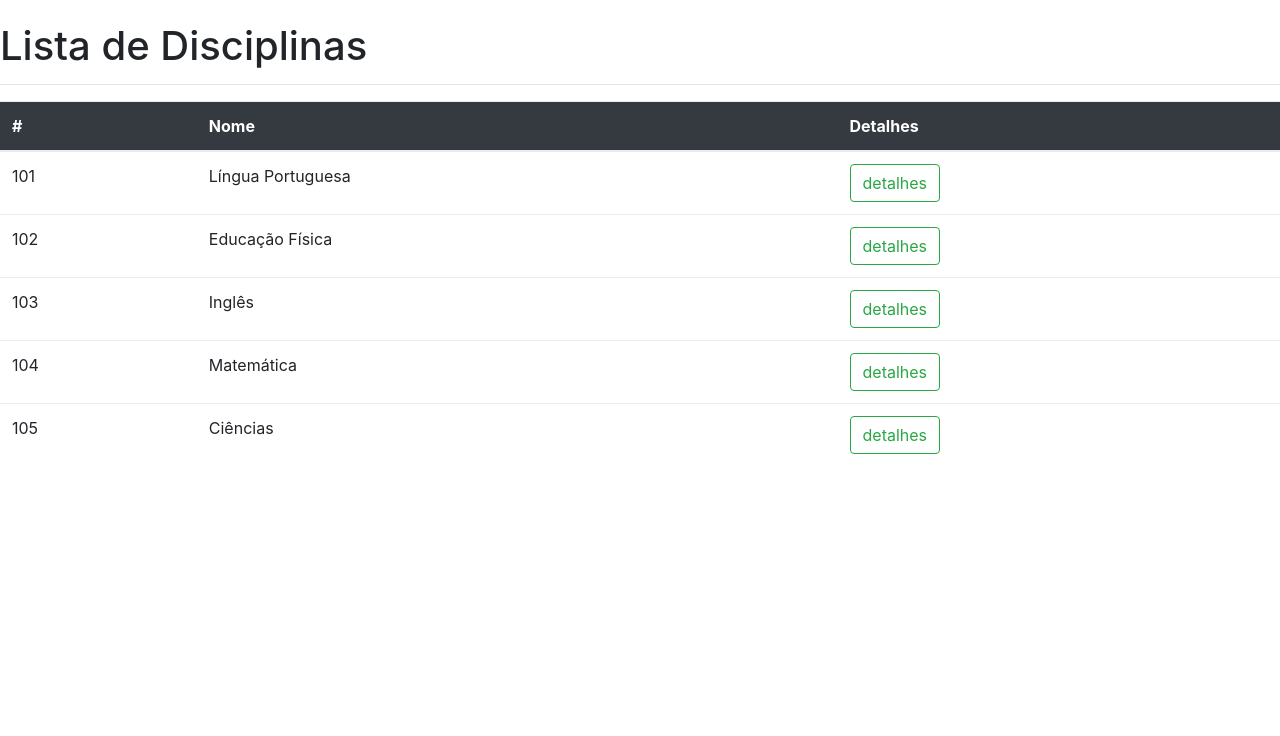
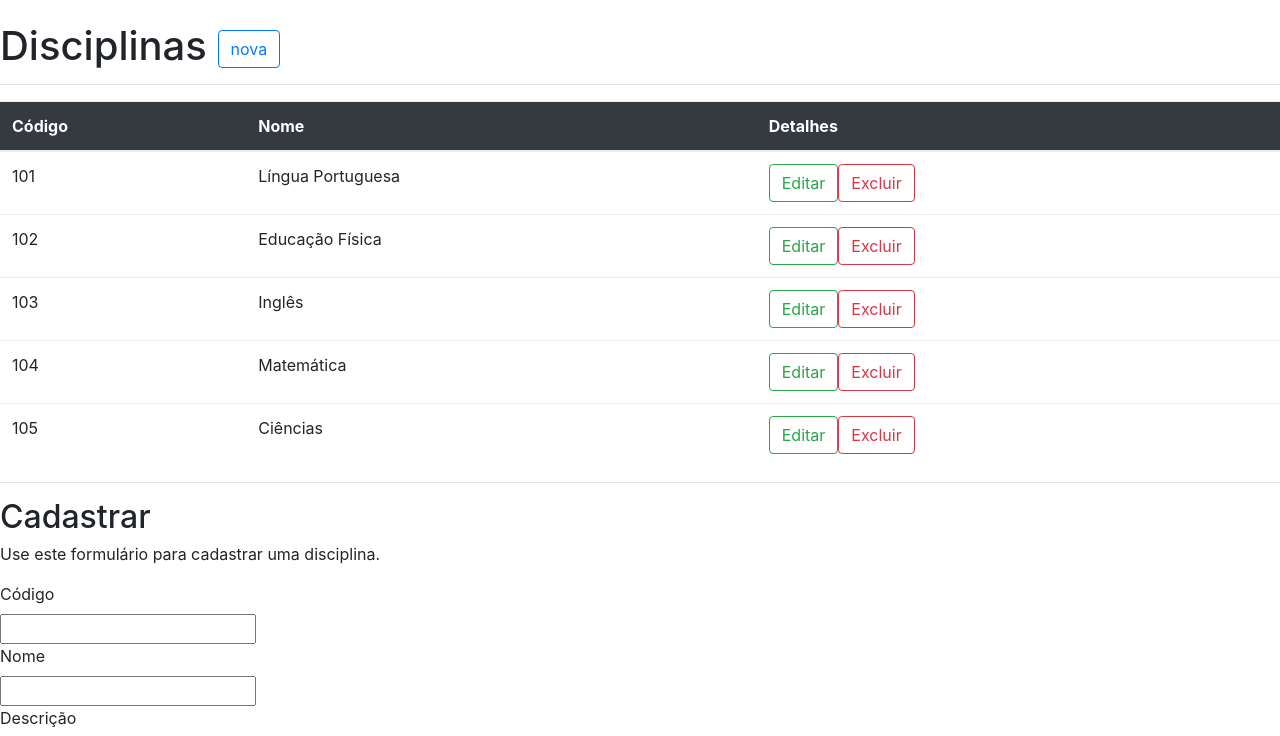
Before and after one commit to caramelloinfo/atividades-lpweb, an Angular app in the folder angular-app/: page / in a window 1280 px wide. Shown: the top 736 px of the page. Built offline with nearby package versions, Linux system fonts and the light colour scheme.

Commit message:
cadastrar e excluir

```diff
--- a/angular-app/src/app/app.component.html
+++ b/angular-app/src/app/app.component.html
@@ -1,4 +1,56 @@
 <!-- CRUD disciplina 05/03/2018 -->
+<br>
+<h1>Disciplinas
+  <button type="button" class="btn btn-outline-primary">nova</button>
+</h1>
+<hr>
+<table class="table">
+  <thead>
+    <tr class="bg-dark">
+      <th class="text-white">Código</th>
+      <th class="text-white">Nome</th>
+      <th class="text-white">Detalhes</th>
+    </tr>
+  </thead>
+  <tbody>
+    <tr *ngFor="let disciplina of disciplinas">
+      <td>{{disciplina.codigo}}</td>
+      <td>{{disciplina.nome}}</td>
+      <td>
+        <button type="button" class="btn btn-outline-success">Editar</button>
+        <button type="button" class="btn btn-outline-danger" (click)="excluir(disciplina)">Excluir</button>
+      </td>
+    </tr>
+  </tbody>
+</table>
+<hr>
+<h2>Cadastrar</h2>
+<p>Use este formulário para cadastrar uma disciplina.</p>
+<form #cadastro="ngForm" (submit)="salvar()">
+    <div>
+        <label for="nome">Código</label><br>
+        <input type="number" id="codigo" name="codigo" [(ngModel)]="codigo" required>
+    </div>
+    <div>
+        <label for="nome">Nome</label><br>
+        <input type="text" id="nome" name="nome" [(ngModel)]="nome" required>
+    </div>
+    <div>
+        <label for="descricao">Descrição</label><br>
+        <textarea id="descricao" name="descricao" [(ngModel)]="descricao"
+                  cols="70" rows="5">
+        </textarea>
+    </div>
+    <button type="submit" class="btn btn-primary" [disabled]="!cadastro.valid">
+        Salvar
+    </button>
+</form>
+
+
+
+
+
+
 <br>
 <h1>Lista de Disciplinas</h1>
 <hr>
@@ -15,14 +67,16 @@
       <td>{{disciplina.codigo}}</td>
       <td>{{disciplina.nome}}</td>
       <td (click)="selecionar(disciplina)">
-        <button type="button" class="btn btn-outline-success">detalhes</button>
+        <button type="button" class="btn btn-outline-success">Detalhes</button>
       </td>
     </tr>
   </tbody>
 </table>
 
 <div class="card border-success mb-" style="max-width: 100rem;" *ngIf="selecionado != disciplina">
-  <div class="card-header bg-transparent border-success"><h5> :: disciplina detalhada</h5></div>
+  <div class="card-header bg-transparent border-success">
+    <h5> :: disciplina detalhada</h5>
+  </div>
   <div class="card-body text-dark">
     <table class="table" *ngIf="selecionado != disciplina">
       <thead class="card-text">
@@ -32,13 +86,22 @@
       </thead>
       <tbody>
         <tr>
-          <td><b>Nome: </b><i>{{selecionado.nome}}</i></td>
+          <td>
+            <b>Nome: </b>
+            <i>{{selecionado.nome}}</i>
+          </td>
         </tr>
         <tr>
-          <td><b>Professor(a): </b><i>{{selecionado.professor.nome}}</i> </td>
+          <td>
+            <b>Professor(a): </b>
+            <i>{{selecionado.professor.nome}}</i>
+          </td>
         </tr>
         <tr>
-          <td><b>Descrição: </b><i>{{selecionado.descricao}}</i></td>
+          <td>
+            <b>Descrição: </b>
+            <i>{{selecionado.descricao}}</i>
+          </td>
         </tr>
       </tbody>
     </table>
--- a/angular-app/src/app/app.component.ts
+++ b/angular-app/src/app/app.component.ts
@@ -1,6 +1,7 @@
 import {Component} from '@angular/core';
 import {Disciplina} from './disciplina.model';
 import {Professor} from './professor.model';
+import { del } from 'selenium-webdriver/http';
 
 @Component({
   selector: 'app-root',
@@ -8,21 +9,25 @@ import {Professor} from './professor.model';
   styleUrls: ['./app.component.css']
 })
 export class AppComponent {
+
+  codigo = null;
+  nome = null;
+  descricao = null;
   selecionado = null;
   disciplinas = [
-    new Disciplina(101,'Língua Portuguesa', new Professor('Adalberto'), 'O objetivo norteador da BNCC de Língua Portuguesa ' +
+    new Disciplina(101,'Língua Portuguesa', 'O objetivo norteador da BNCC de Língua Portuguesa ' +
       'é garantir a todos os alunos o acesso aos saberes linguísticos necessários para a ' +
       'participação social e o exercício da cidadania, pois é por meio da língua que o ser ' +
       'humano pensa, comunica-se, tem acesso à informação, expressa e defende pontos de ' +
       'vista, partilha ou constrói visões de mundo e produz conhecimento.'),
-    new Disciplina(102,'Educação Física', new Professor('Caramello'), 'A Educação Física é o componente curricular ' +
+    new Disciplina(102,'Educação Física', 'A Educação Física é o componente curricular ' +
       'que tematiza as práticas corporais em suas diversas formas de codificação e ' +
       'significação social, entendidas como manifestações das possibilidades ' +
       'expressivas dos sujeitos e patrimônio cultural da humanidade. Nessa concepção, ' +
       'o movimento humano está sempre inserido no âmbito da cultura e não se limita a ' +
       'um deslocamento espaço-temporal de um segmento corporal ou de um corpo todo. ' +
       'Logo, as práticas corporais são textos culturais passíveis de leitura e produção.'),
-    new Disciplina(103,'Inglês', new Professor('Mourão'), 'Aprender a língua inglesa propicia a criação de novas ' +
+    new Disciplina(103,'Inglês', 'Aprender a língua inglesa propicia a criação de novas ' +
       'formas de engajamento e participação dos alunos em um mundo social cada vez mais ' +
       'globalizado e plural, em que as fronteiras entre países e interesses pessoais, ' +
       'locais, regionais, nacionais e transnacionais estão cada vez mais difusas e ' +
@@ -32,7 +37,7 @@ export class AppComponent {
       'participação social. É esse caráter formativo que inscreve a aprendizagem de ' +
       'inglês em uma perspectiva de educação linguística, consciente e crítica, na ' +
       'qual as dimensões pedagógicas e políticas são intrinsecamente ligadas.'),
-    new Disciplina(104,'Matemática', new Professor('Adalberto'), 'No Ensino Fundamental, essa área, por meio da ' +
+    new Disciplina(104,'Matemática', 'No Ensino Fundamental, essa área, por meio da ' +
       'articulação de seus diversos campos – Aritmética, Álgebra, Geometria, ' +
       'Estatística e Probabilidade – precisa garantir que os alunos relacionem ' +
       'observações empíricas do mundo real a representações (tabelas, figuras e esquemas) ' +
@@ -43,7 +48,7 @@ export class AppComponent {
       'obter soluções e interpretá-las segundo os contextos das situações. A dedução ' +
       'de algumas propriedades e a verificação de conjecturas, a partir de outras, ' +
       'podem ser estimuladas, sobretudo ao final do Ensino Fundamental.'),
-    new Disciplina(105,'Ciências', new Professor('Caramello'), 'Ao estudar Ciências, as pessoas aprendem a respeito ' +
+    new Disciplina(105,'Ciências', 'Ao estudar Ciências, as pessoas aprendem a respeito ' +
       'de si mesmas, da diversidade e dos processos de evolução e manutenção da vida, ' +
       'do mundo material – com os seus recursos naturais, suas transformações e fontes ' +
       'de energia –, do nosso planeta no Sistema Solar e no Universo e da aplicação ' +
@@ -55,5 +60,21 @@ export class AppComponent {
   selecionar(disciplina) {
     this.selecionado = disciplina;
   }
+  salvar(){
+    const d = new Disciplina(this.codigo, this.nome, this.descricao);
+    this.disciplinas.push(d);
+    this.codigo = null;
+    this.nome = null;
+    this.descricao = null;
+  }
+  excluir(disciplina: Disciplina){
+    for(let i=0; i < this.disciplinas.length; i++){
+      if(this.disciplinas[i].codigo == disciplina.codigo){
+        this.disciplinas.splice(i, 1);
+        break;
+      }
+    }
+
+  }
 
 }
--- a/angular-app/src/app/disciplina.model.ts
+++ b/angular-app/src/app/disciplina.model.ts
@@ -1,14 +1,11 @@
-import {Professor} from './professor.model'
 export class Disciplina {
     codigo: number;
     nome: string;
-    professor: Professor;
     descricao: string;
 
-    constructor(codigo: number, nome: string, professor: Professor, descricao?: string) {
+    constructor(codigo: number, nome: string, descricao?: string) {
       this.codigo = codigo;
       this.nome = nome;
-      this.professor = professor;
       this.descricao = descricao;
     }
   }
```
Also changed, not shown: angular-app/src/app/app.module.ts (+8 -7 lines).
